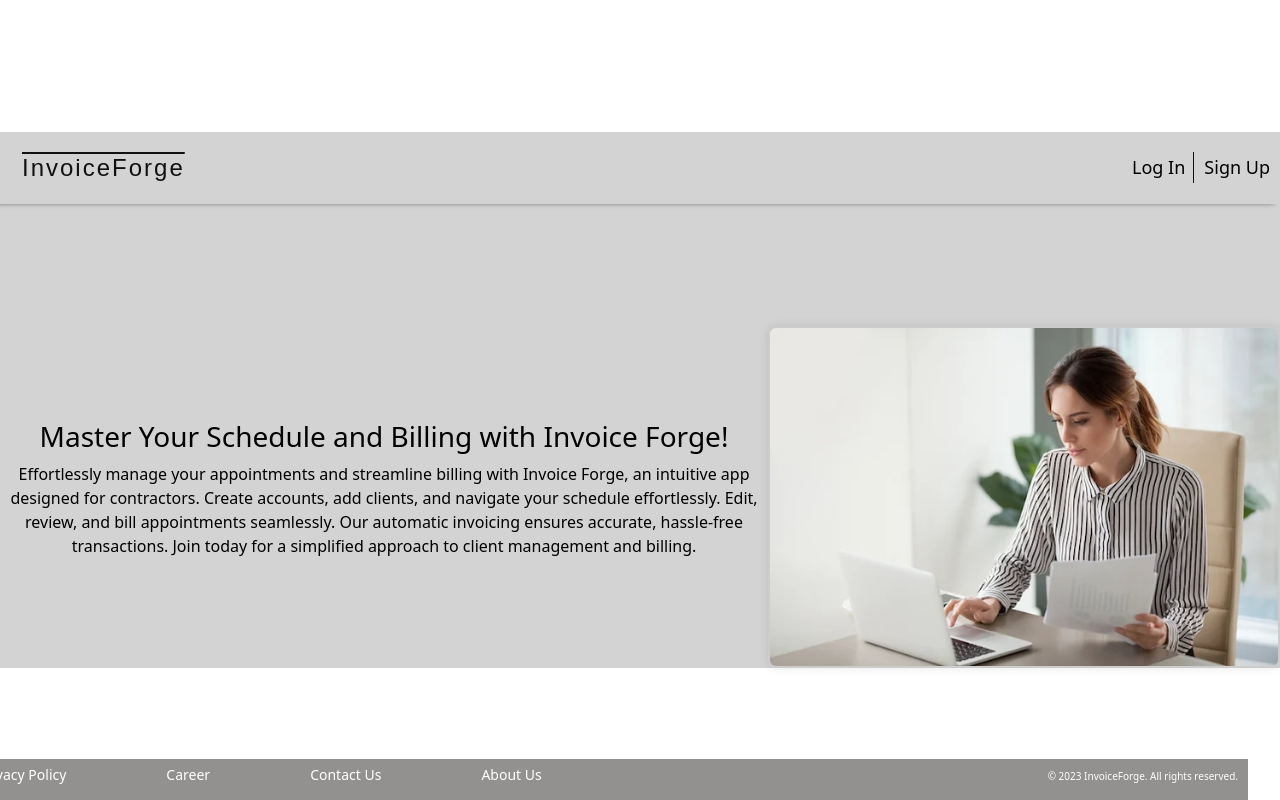
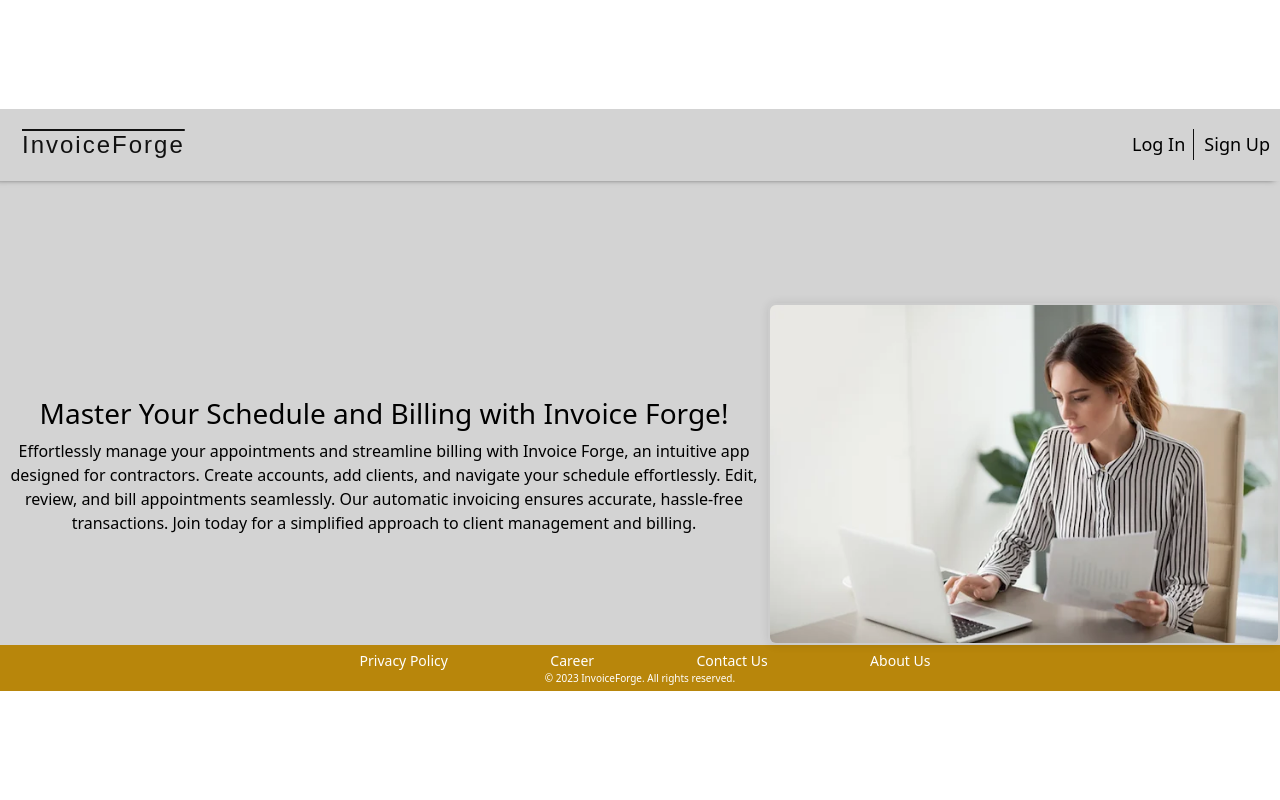
Before and after one commit to onipedeo/InvoiceForge, a React (Vite) app in the folder frontend/: page / in a window 1280 px wide. Built offline with nearby package versions, Linux system fonts and the light colour scheme.

Commit message:
fix footer

```diff
--- a/frontend/src/styles/footer.scss
+++ b/frontend/src/styles/footer.scss
@@ -1,42 +1,33 @@
+@import './mixins';
+
 .footer-container {
-  background-color: #939090;
-  color: #fff;
+  flex-shrink: 0;
+  @include accent-colours;
   text-align: center;
-  position: fixed;
-  bottom: 0;
-  margin-left: -32px;
   width: 100%;
-  display: flex;
-  justify-content: space-between
-
+  display: flex-column;
+  justify-content: space-between;
+  align-items: center;
 }
 
 .footer-content {
   padding-top: 5px;
   margin-left: 10px;
-
+  @include flex-center;
 }
 
 .footer-links {
-  display: flex;
-  justify-content: center;
-  gap: 100px;
+  @include flex-center;
+  gap: 8vw;
 }
 
 .footer-links a {
-  color: #fff;
-  text-decoration: none;
-  font-weight: 400;
-  font-size: 14px;
-  transition: color 0.3s ease;
-}
-
-.footer-links a:hover {
-  color: lightgray;
+  @include link-styles;
 }
 
 .footer-company {
-  margin-top: 10px;
-  margin-right: 10px;
+  margin-bottom: 0;
   font-size: 10px;
+  padding-bottom: 5px;
+  align-items: center;
 }
```
